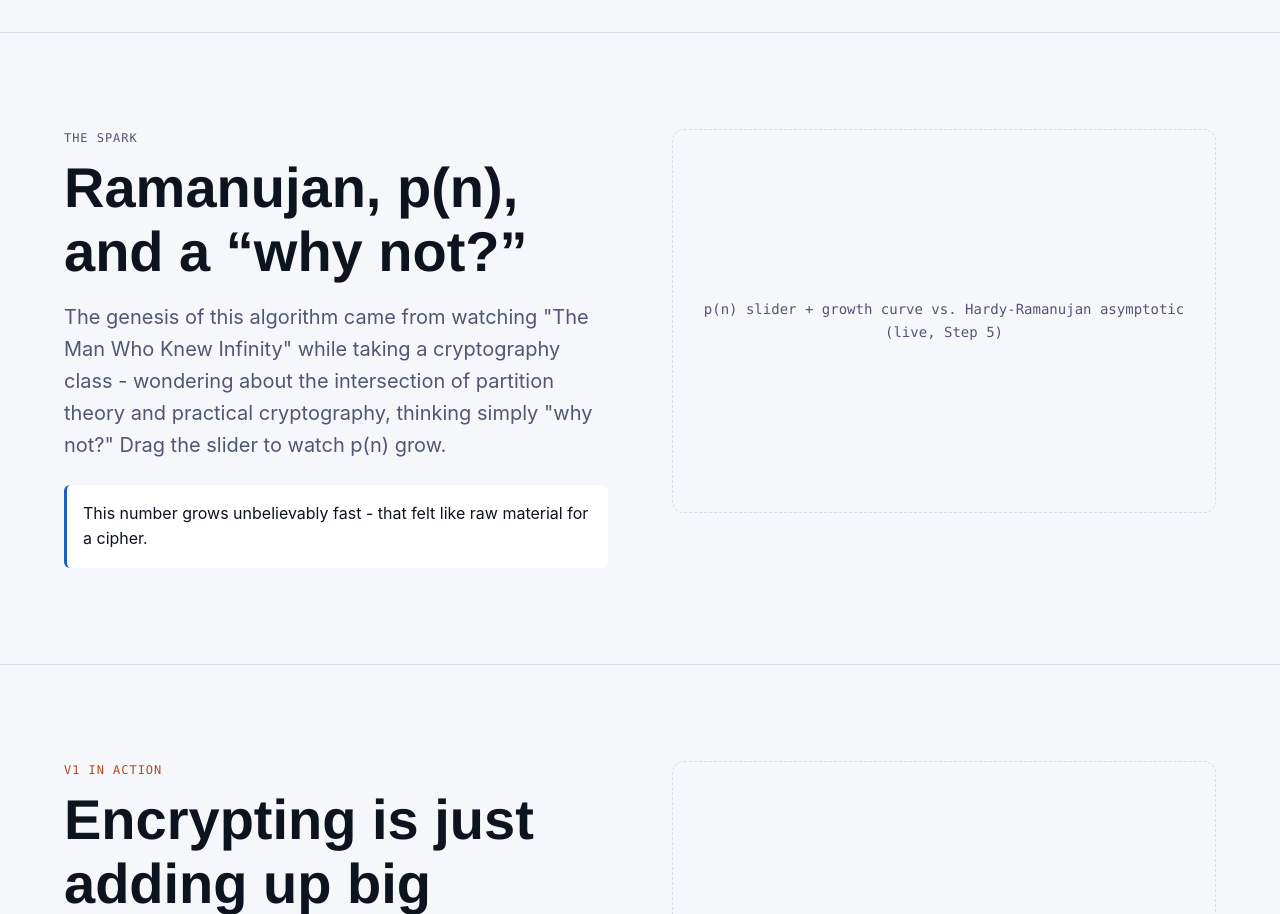
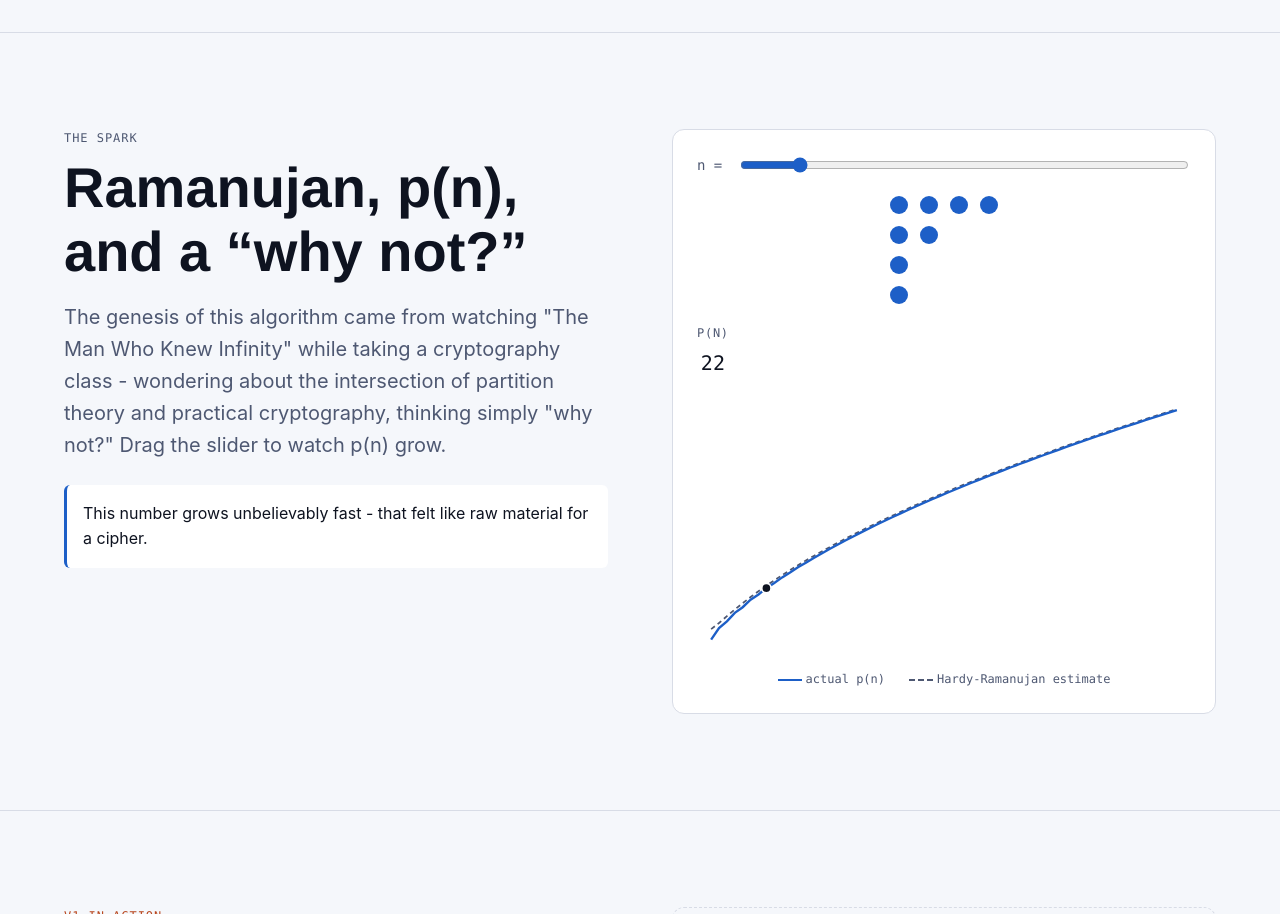
Before and after one commit to AvanAvi/Infinite_Trials, a website built with Vite: page web/index.html in a window 1280 px wide. Shown: the part 680-1594 px from the top of the page. Built offline with nearby package versions, Linux system fonts and the light colour scheme.

Commit message:
feat(web): build spark section with a live p(n) slider and growth curve
An n=1..60 slider drives three linked, real displays: the Ferrers
diagram (reusing Step 5's hero component as-is - the first payoff of
building it as a shared module), a p(n) counter, and an SVG growth
curve plotting log(p(n)) against the Hardy-Ramanujan asymptotic
(computed directly in log form - -ln(4*sqrt(3)) - ln(n) +
pi*sqrt(2n/3) - rather than a literal e^(...) that would overflow a
double well before n=60) with a marker tracking the current slider
position. All three update on the same 'input' event, synchronously,
so dragging never feels laggy relative to the hand.

The diagram shows unrank(p(n)/2, n) - a middle-ranked partition - since
the all-1s and single-part extremes unrank(0, n) and unrank(p(n)-1, n)
land on are visually degenerate (a single column or single row) for
most of the slider's range.

Caught and fixed a color-semantics mistake before committing: this
section is neutral to the V1-vs-V3 narrative (it's the Ramanujan/origin
story, before either path exists), but I'd tagged it accent: 'cool' -
V3's color - out of habit from writing the V1-tagged sections next.
Removed the tag, and changed the growth curve's position marker from
the warm (V1/broken) accent to a neutral text color, since a stray
warm-colored dot in a section that isn't about V1 would send the wrong
signal given color is deliberately meaningful elsewhere on this page.

Verified in a real browser: p(8)=22 and p(30)=5604 both match OEIS,
dot count matches n exactly, no horizontal scroll at 360px.

```diff
--- a/web/src/sections/spark.ts
+++ b/web/src/sections/spark.ts
@@ -1,12 +1,111 @@
+import { partitionsCount } from '../core/partitions';
+import { unrank } from '../core/rank';
+import { createFerrersDiagram, type FerrersDiagramHandle } from '../viz/ferrersDiagram';
+import { createGrowthCurve, type GrowthCurveHandle } from '../viz/growthCurve';
+import { createNumberReveal, type NumberRevealHandle } from '../viz/numberReveal';
 import { createSectionShell, type SectionShell } from './shell';
 
+const MAX_N = 60;
+
+/** A visually varied partition of n to show - not the all-1s or single-part extremes. */
+function representativePartition(n: number): number[] {
+  const total = partitionsCount(n);
+  const midRank = total / 2n;
+  return unrank(midRank, n);
+}
+
 export function createSparkSection(): SectionShell {
-  return createSectionShell({
+  const shell = createSectionShell({
     id: 'spark',
     eyebrow: 'The spark',
     heading: 'Ramanujan, p(n), and a “why not?”',
     lead: 'The genesis of this algorithm came from watching "The Man Who Knew Infinity" while taking a cryptography class - wondering about the intersection of partition theory and practical cryptography, thinking simply "why not?" Drag the slider to watch p(n) grow.',
     idea: 'This number grows unbelievably fast - that felt like raw material for a cipher.',
-    stagePlaceholder: 'p(n) slider + growth curve vs. Hardy-Ramanujan asymptotic (live, Step 5)',
+    stagePlaceholder: '',
   });
+
+  shell.stage.classList.add('stage--live');
+  shell.stage.textContent = '';
+
+  const controlRow = document.createElement('div');
+  controlRow.className = 'control-row';
+
+  const sliderLabel = document.createElement('label');
+  sliderLabel.setAttribute('for', 'spark-n-slider');
+  sliderLabel.textContent = 'n =';
+
+  const slider = document.createElement('input');
+  slider.type = 'range';
+  slider.id = 'spark-n-slider';
+  slider.min = '1';
+  slider.max = String(MAX_N);
+  slider.value = '8';
+  slider.setAttribute('aria-describedby', 'spark-pn-value');
+
+  controlRow.append(sliderLabel, slider);
+
+  const diagramWrap = document.createElement('div');
+  diagramWrap.className = 'hero-diagram';
+
+  const statRow = document.createElement('div');
+  statRow.className = 'stat-row';
+
+  const pnStat = document.createElement('div');
+  pnStat.className = 'stat';
+  const pnLabel = document.createElement('span');
+  pnLabel.className = 'stat__label';
+  pnLabel.textContent = 'p(n)';
+  const pnValueContainer = document.createElement('span');
+  pnValueContainer.className = 'stat__value';
+  pnValueContainer.id = 'spark-pn-value';
+  pnStat.append(pnLabel, pnValueContainer);
+  statRow.append(pnStat);
+
+  const curveWrap = document.createElement('div');
+  curveWrap.style.width = '100%';
+
+  const legend = document.createElement('div');
+  legend.className = 'growth-curve-legend';
+
+  function legendItem(swatchClass: string, label: string): HTMLSpanElement {
+    const item = document.createElement('span');
+    const swatch = document.createElement('span');
+    swatch.className = `growth-curve-legend__swatch ${swatchClass}`;
+    item.append(swatch, document.createTextNode(label));
+    return item;
+  }
+
+  legend.append(
+    legendItem('growth-curve-legend__swatch--actual', 'actual p(n)'),
+    legendItem('growth-curve-legend__swatch--asymptotic', 'Hardy-Ramanujan estimate')
+  );
+
+  shell.stage.append(controlRow, diagramWrap, statRow, curveWrap, legend);
+
+  const initialN = Number(slider.value);
+  const diagram: FerrersDiagramHandle = createFerrersDiagram(
+    diagramWrap,
+    representativePartition(initialN),
+    'Partition diagram, updates with n'
+  );
+
+  const pnReveal: NumberRevealHandle = createNumberReveal(
+    pnValueContainer,
+    partitionsCount(initialN).toString()
+  );
+
+  const curve: GrowthCurveHandle = createGrowthCurve(curveWrap, MAX_N);
+  curve.setHighlightN(initialN);
+
+  function updateForN(n: number): void {
+    diagram.setPartition(representativePartition(n));
+    pnReveal.setValue(partitionsCount(n).toString());
+    curve.setHighlightN(n);
+  }
+
+  slider.addEventListener('input', () => {
+    updateForN(Number(slider.value));
+  });
+
+  return shell;
 }
--- a/web/src/styles/viz.css
+++ b/web/src/styles/viz.css
@@ -147,6 +147,37 @@
   stroke-dasharray: 4 3;
 }
 
+.growth-curve__highlight {
+  fill: var(--color-text);
+  stroke: var(--color-surface);
+  stroke-width: 1.5;
+}
+
+.growth-curve-legend {
+  display: flex;
+  gap: var(--space-4);
+  font-family: var(--font-mono);
+  font-size: var(--text-xs);
+  color: var(--color-text-muted);
+}
+
+.growth-curve-legend__swatch {
+  display: inline-block;
+  width: 1.5rem;
+  height: 2px;
+  margin-right: var(--space-1);
+  vertical-align: middle;
+}
+
+.growth-curve-legend__swatch--actual {
+  background: var(--color-accent-cool);
+}
+
+.growth-curve-legend__swatch--asymptotic {
+  background: none;
+  border-top: 2px dashed var(--color-text-muted);
+}
+
 .v1-steps {
   display: flex;
   flex-wrap: wrap;
--- /dev/null
+++ b/web/src/viz/growthCurve.ts
@@ -0,0 +1,93 @@
+/**
+ * log(p(k)) plotted against the Hardy-Ramanujan asymptotic
+ * p(n) ~ (1/(4n*sqrt(3))) * e^(pi*sqrt(2n/3)), for k = 1..maxN. Plotted
+ * in log space (natural log) since p(n) grows too fast for a linear
+ * axis to show both ends of even a small range like 1..60 - and the
+ * asymptotic's log form is computed directly (-ln(4*sqrt(3)) - ln(n) +
+ * pi*sqrt(2n/3)) rather than via a literal e^(...) that would overflow
+ * a double well before n = 60.
+ */
+
+import { pSequence } from '../core/partitions';
+
+const SVG_NS = 'http://www.w3.org/2000/svg';
+const WIDTH = 420;
+const HEIGHT = 220;
+const MARGIN = { top: 12, right: 12, bottom: 12, left: 12 };
+
+function asymptoticLog(n: number): number {
+  if (n <= 0) return 0;
+  return -Math.log(4 * Math.sqrt(3)) - Math.log(n) + Math.PI * Math.sqrt((2 * n) / 3);
+}
+
+export interface GrowthCurveHandle {
+  element: SVGSVGElement;
+  setHighlightN(n: number): void;
+}
+
+export function createGrowthCurve(container: HTMLElement, maxN: number): GrowthCurveHandle {
+  const pValues = pSequence(maxN);
+
+  const actualLog: number[] = [];
+  const asymptotic: number[] = [];
+  for (let k = 1; k <= maxN; k++) {
+    actualLog.push(Math.log(Number(pValues[k]!)));
+    asymptotic.push(asymptoticLog(k));
+  }
+
+  const allValues = [...actualLog, ...asymptotic];
+  const minY = Math.min(...allValues);
+  const maxY = Math.max(...allValues);
+
+  const plotWidth = WIDTH - MARGIN.left - MARGIN.right;
+  const plotHeight = HEIGHT - MARGIN.top - MARGIN.bottom;
+
+  function xFor(k: number): number {
+    return MARGIN.left + ((k - 1) / Math.max(maxN - 1, 1)) * plotWidth;
+  }
+
+  function yFor(value: number): number {
+    const t = (value - minY) / Math.max(maxY - minY, 1e-9);
+    return MARGIN.top + (1 - t) * plotHeight;
+  }
+
+  function pathFor(values: number[]): string {
+    return values.map((v, i) => `${i === 0 ? 'M' : 'L'} ${xFor(i + 1)} ${yFor(v)}`).join(' ');
+  }
+
+  const svg = document.createElementNS(SVG_NS, 'svg');
+  svg.classList.add('growth-curve');
+  svg.setAttribute('viewBox', `0 0 ${WIDTH} ${HEIGHT}`);
+  svg.setAttribute('width', String(WIDTH));
+  svg.setAttribute('height', String(HEIGHT));
+  svg.setAttribute('role', 'img');
+  svg.setAttribute(
+    'aria-label',
+    `Growth of p(n) from n=1 to n=${maxN}, compared with the Hardy-Ramanujan asymptotic approximation`
+  );
+
+  const asymptoticPath = document.createElementNS(SVG_NS, 'path');
+  asymptoticPath.setAttribute('class', 'growth-curve__asymptotic');
+  asymptoticPath.setAttribute('d', pathFor(asymptotic));
+
+  const actualPath = document.createElementNS(SVG_NS, 'path');
+  actualPath.setAttribute('class', 'growth-curve__actual');
+  actualPath.setAttribute('d', pathFor(actualLog));
+
+  const highlight = document.createElementNS(SVG_NS, 'circle');
+  highlight.setAttribute('r', '4');
+  highlight.setAttribute('class', 'growth-curve__highlight');
+
+  svg.append(asymptoticPath, actualPath, highlight);
+  container.appendChild(svg);
+
+  function setHighlightN(n: number): void {
+    const clamped = Math.min(Math.max(n, 1), maxN);
+    highlight.setAttribute('cx', String(xFor(clamped)));
+    highlight.setAttribute('cy', String(yFor(actualLog[clamped - 1]!)));
+  }
+
+  setHighlightN(1);
+
+  return { element: svg, setHighlightN };
+}
```
